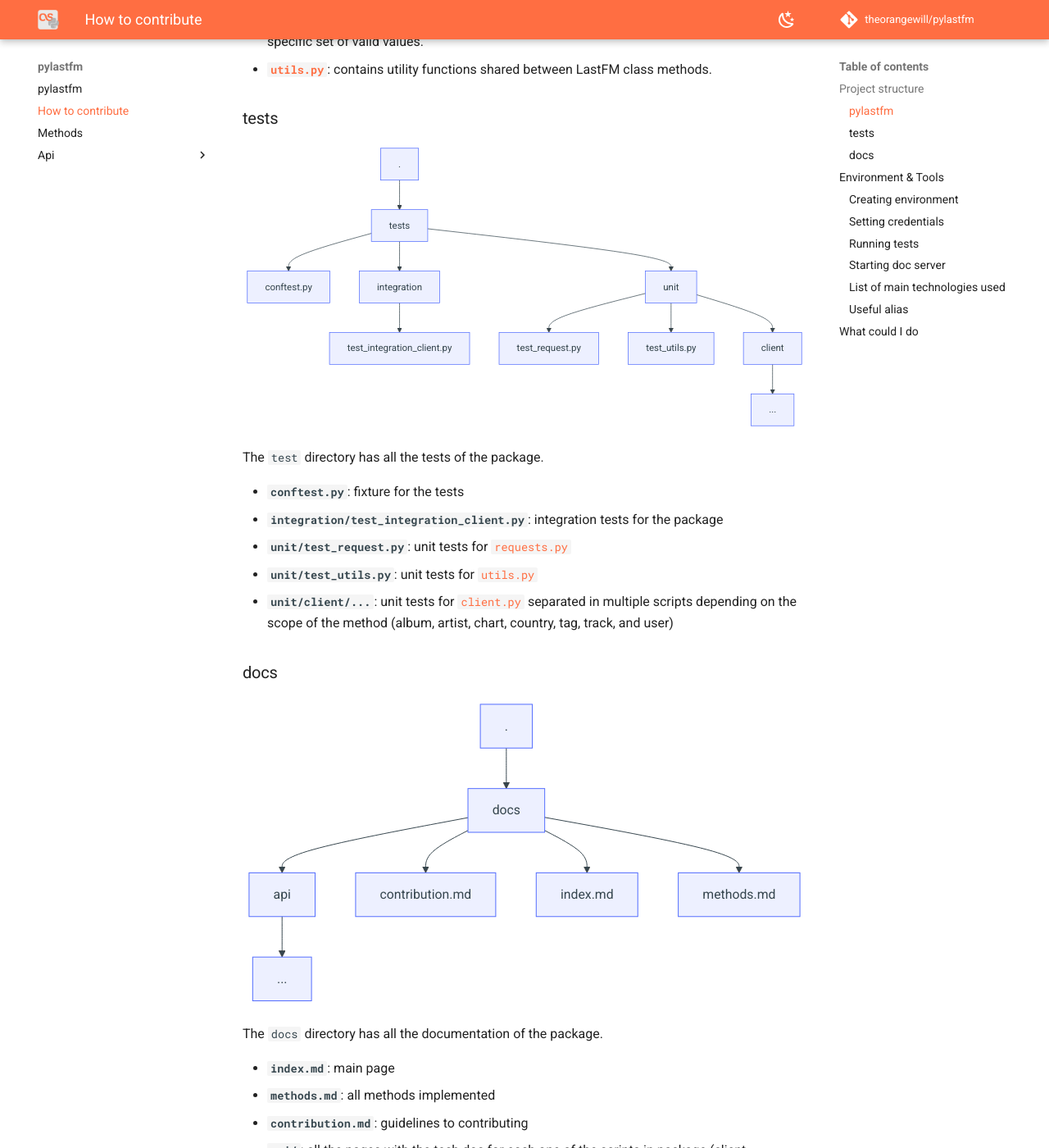
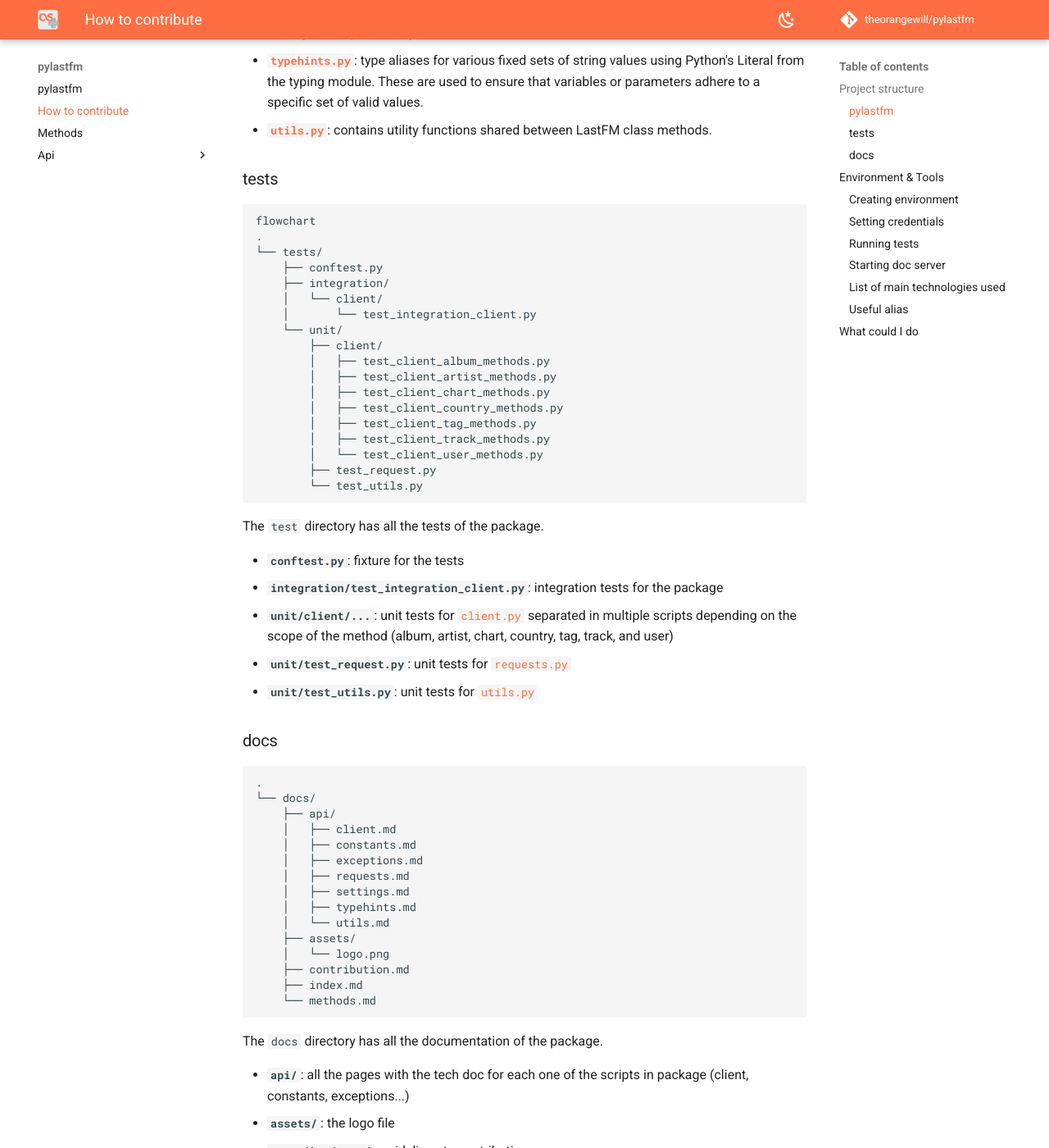
Before and after one commit to theorangewill/pylastfmapi, an MkDocs documentation site: the page built from docs/contribution.md, in a window 1280 px wide and 1400 px high, scrolled down 1106 px. Shown: the whole window at 82% size. Built offline with MkDocs 1.6.1 and Material for MkDocs 9.7.7, drawn with Linux system fonts in a browser that asks for light colours; comment, search, counter and statistics services are not loaded; some of the changed text lies outside the part shown.

````diff
--- a/docs/contribution.md
+++ b/docs/contribution.md
@@ -5,14 +5,14 @@ If you want to contribute to the project, you will need to understand the projec
 ## Project structure
 
 
-```mermaid
-flowchart
-	. --> docs
-	. --> pylastfm
-	. --> tests
-    . --> mkdocs.yml
-    . --> pyproject.toml
-    . --> README.md
+```
+.
+├── docs/
+├── pylastfm/
+├── tests/
+├── pyproject.toml
+├── mkdocs.yml
+└── README.md
 ```
 
 The project has three directories: `docs`, `pylastfm`, and `tests`.
@@ -20,16 +20,16 @@ It also has the `pyproject.toml` defining the whole project environment, `mkdocs
 
 ### pylastfm
 
-```mermaid
-flowchart
-	. --> pylastfm
-    pylastfm --> client.py
-    pylastfm --> constants.py
-    pylastfm --> exceptions.py
-    pylastfm --> requests.py
-    pylastfm --> settings.py
-    pylastfm --> typehints.py
-    pylastfm --> utils.py
+```
+.
+└── pylastfm/
+    ├── client.py
+    ├── constants.py
+    ├── exceptions.py
+    ├── request.py
+    ├── settings.py
+    ├── typehints.py
+    └── utils.py
 ```
 
 The `pylastfm` directory has all the source code of the package.
@@ -45,46 +45,63 @@ The `pylastfm` directory has all the source code of the package.
 
 ### tests
 
-```mermaid
+```
 flowchart
-	. --> tests
-    tests --> conftest.py
-    tests --> integration
-    integration --> test_integration_client.py
-    tests --> unit
-    unit --> test_request.py
-    unit --> test_utils.py
-    unit --> client
-    client --> ...
+.
+└── tests/
+    ├── conftest.py
+    ├── integration/
+    │   └── client/
+    │       └── test_integration_client.py
+    └── unit/
+        ├── client/
+        │   ├── test_client_album_methods.py
+        │   ├── test_client_artist_methods.py
+        │   ├── test_client_chart_methods.py
+        │   ├── test_client_country_methods.py
+        │   ├── test_client_tag_methods.py
+        │   ├── test_client_track_methods.py
+        │   └── test_client_user_methods.py
+        ├── test_request.py
+        └── test_utils.py
 ```
 
 The `test` directory has all the tests of the package.
 
 - **`conftest.py`**: fixture for the tests
 - **`integration/test_integration_client.py`**: integration tests for the package
+- **`unit/client/...`**: unit tests for [`client.py`](api/client.md) separated in multiple scripts depending on the scope of the method (album, artist, chart, country, tag, track, and user)
 - **`unit/test_request.py`**: unit tests for [`requests.py`](api/requests.md)
 - **`unit/test_utils.py`**: unit tests for [`utils.py`](api/utils.md)
-- **`unit/client/...`**: unit tests for [`client.py`](api/client.md) separated in multiple scripts depending on the scope of the method (album, artist, chart, country, tag, track, and user)
 
 
 ### docs
 
-```mermaid
-flowchart
-	. --> docs
-    docs --> api
-    api --> ...
-    docs --> contribution.md
-    docs --> index.md
-    docs --> methods.md
+```
+.
+└── docs/
+    ├── api/
+    │   ├── client.md
+    │   ├── constants.md
+    │   ├── exceptions.md
+    │   ├── requests.md
+    │   ├── settings.md
+    │   ├── typehints.md
+    │   └── utils.md
+    ├── assets/
+    │   └── logo.png
+    ├── contribution.md
+    ├── index.md
+    └── methods.md
 ```
 
 The `docs` directory has all the documentation of the package.
 
+- **`api/`**: all the pages with the tech doc for each one of the scripts in package (client, constants, exceptions...)
+- **`assets/`**: the logo file
+- **`contribution.md`**: guidelines to contributing
 - **`index.md`**: main page
 - **`methods.md`**: all methods implemented
-- **`contribution.md`**: guidelines to contributing
-- **`api/`**: all the pages with the tech doc for each one of the scripts in package (client, constants, exceptions...)
 
 ***
 
--- a/mkdocs.yml
+++ b/mkdocs.yml
@@ -23,11 +23,7 @@ markdown_extensions:
   - attr_list
   - pymdownx.blocks.admonition
   - pymdownx.details
-  - pymdownx.superfences:
-      custom_fences:
-        - name: mermaid
-          class: mermaid
-          format: !!python/name:pymdownx.superfences.fence_code_format
+  - pymdownx.superfences
 
 # extra_css:
 #   - 'stylesheets/extras.css'
--- a/pyproject.toml
+++ b/pyproject.toml
@@ -25,6 +25,7 @@ pydantic-settings = "^2.4.0"
 
 
 [tool.poetry.group.doc.dependencies]
+mkdocs = "^1.6.0"
 mkdocs-material = "^9.5.31"
 mkdocstrings = "^0.25.2"
 mkdocstrings-python = "^1.10.7"
````
Also changed, not shown: .readthedocs.yml (added, +16 -0 lines).
